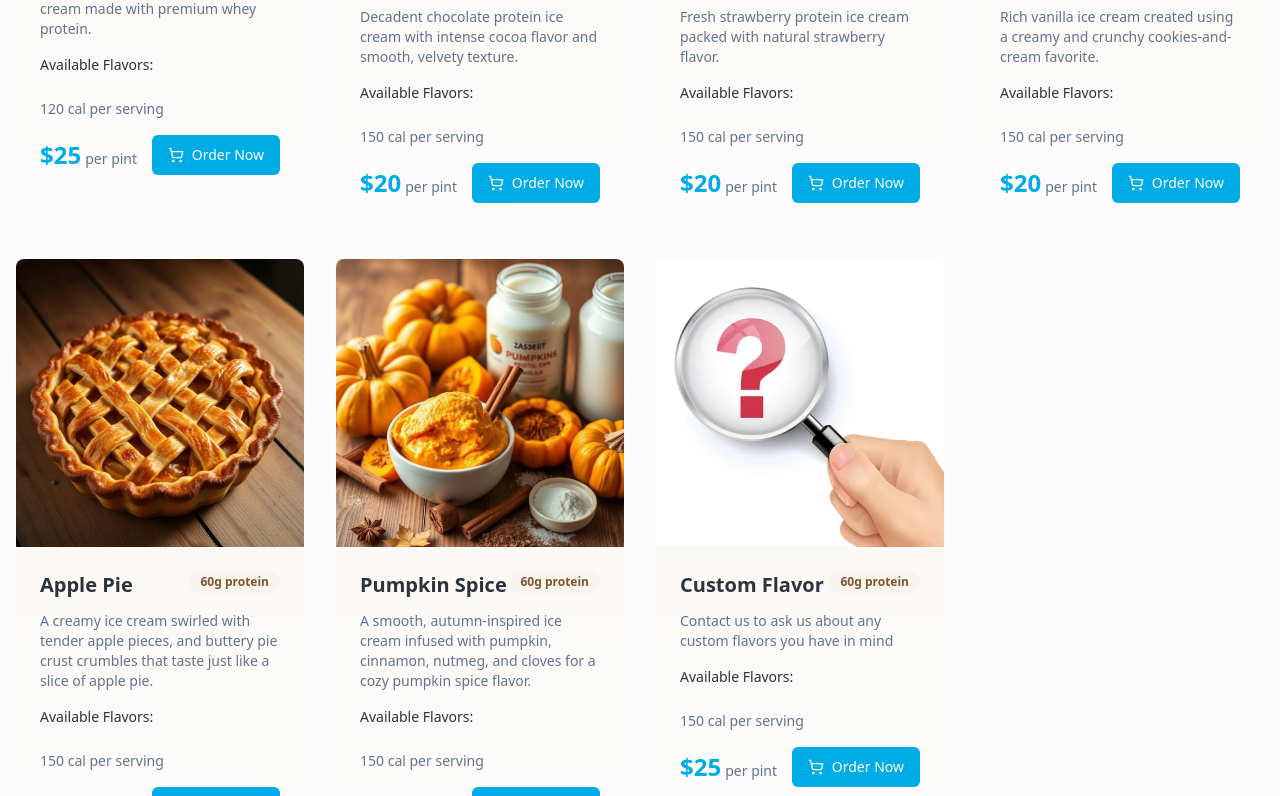
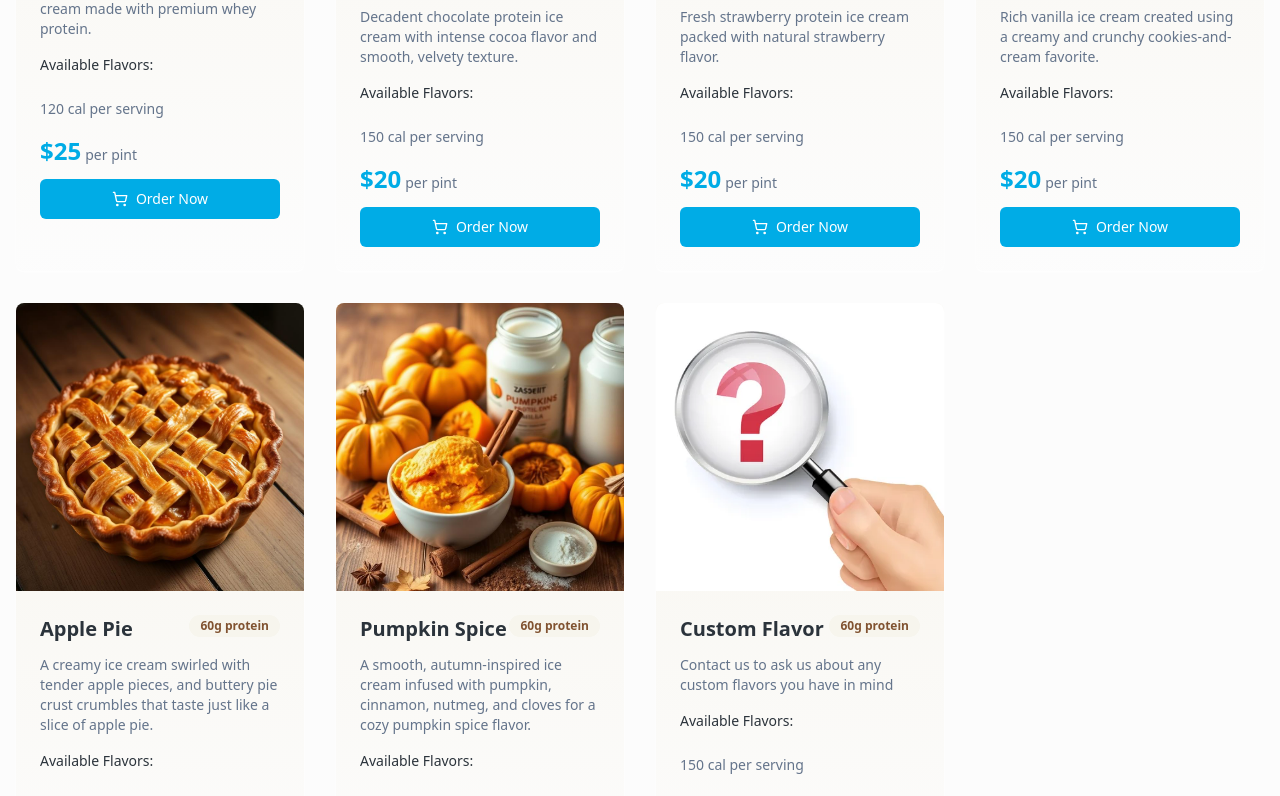
Before and after one commit to appuler/cool-gain, a React (Vite) app: page / in a window 1280 px wide. Shown: the part 1421-2217 px from the top of the page. Built offline with nearby package versions, Linux system fonts and the light colour scheme; the HTML template or start-up script is replaced by a standard one.

Commit message:
Refactor ProductCard layout

```diff
--- a/src/components/ProductCard.tsx
+++ b/src/components/ProductCard.tsx
@@ -60,13 +60,13 @@ export const ProductCard = ({
             </div>
           </div>
 
-          <div className="flex items-center justify-between">
+          <div className="space-y-3">
             <div>
               <span className="text-2xl font-bold text-primary">${price}</span>
               <span className="text-sm text-muted-foreground ml-1">per pint</span>
             </div>
-            <Link to="/contact">
-              <Button className="gap-2">
+            <Link to="/contact" className="block">
+              <Button className="w-full gap-2">
                 <ShoppingCart className="w-4 h-4" />
                 Order Now
               </Button>
```
